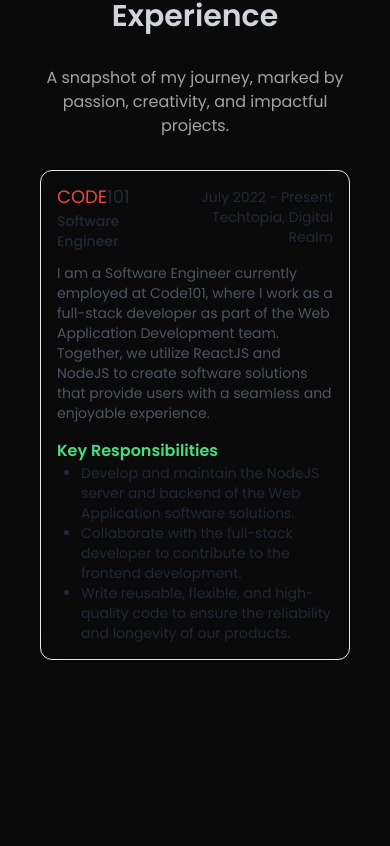
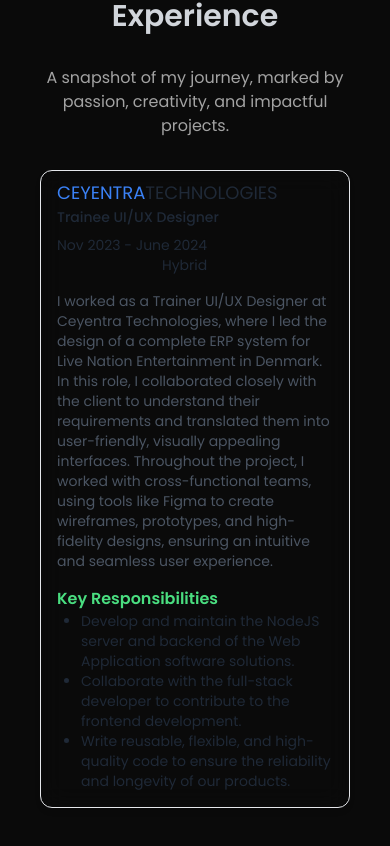
Before and after one commit to hettiarachchisp526/new-react-portfolio, a React (Vite) app in the folder protfoliyo-site/: page / in a window 390 px wide. Shown: the part 5108-5954 px from the top of the page. Before the commit the page ends 5848 px from the top, so only its background shows below. Built offline with nearby package versions, Linux system fonts and the light colour scheme.

Commit message:
update experiance

```diff
--- a/protfoliyo-site/src/Components/Experience.jsx
+++ b/protfoliyo-site/src/Components/Experience.jsx
@@ -1,3 +1,5 @@
+import ceyentra from '../assets/Experience/ceyentra.png'
+
 
 const Experience = () => {
   return (
@@ -16,21 +18,21 @@
 
 
     <div className='flex flex-col items-center justify-between w-full h-auto px-2 py-2 mx-auto mb-4 text-gray-800 transition-all duration-500 ease-in-out bg-white bg-opacity-0 border border-gray-200 shadow-md dark:text-gray-200 dark:border-gray-600 rounded-xl hover:shadow-md hover:shadow-orange-400 backdrop-blur-md'>
-        <div className='flex items-center justify-between w-full'>
+        <div className='flex flex-wrap items-center justify-between w-full'>
             <div className='flex items-center justify-center px-2 md:px-6'>
-                <img className='hidden w-16 m-2 rounded-full shadow-lg ring-2 ring-green-600 shadow-green-600 md:block' src='https://img.freepik.com/free-vector/illustration-user-avatar-icon_53876-5907.jpg?size=626&ext=jpg' alt="" />
+                <img className='hidden w-16 m-2 rounded-full shadow-lg ring-2 ring-orange-600 md:block' src={ceyentra} alt="" />
                 <div className='text-left '>
-                    <h4 className='text-lg uppercase duration-1000 ease-in-out md:text-2xl lg:text-3xl'><span className='text-red-500'>Code</span>101</h4>
-                    <h4 className='text-sm font-medium md:text-base dark:text-gray-200'>Software Engineer</h4>
+                    <h4 className='text-lg uppercase duration-1000 ease-in-out md:text-2xl lg:text-3xl'><span className='text-blue-500'>Ceyentra</span>Technologies</h4>
+                    <h4 className='text-sm font-medium md:text-base dark:text-gray-200'>Trainee UI/UX Designer</h4>
                 </div>
             </div>
-            <div className='gap-4 p-2 text-sm text-right duration-500 ease-in-out md:text-base'>
-                <p className='text-sm text-gray-800 md:text-base dark:text-gray-200'>July 2022 - Present </p>
-                <p className='text-sm text-gray-800 md:text-base dark:text-gray-200'>Techtopia, Digital Realm</p>
+            <div className='inline-block gap-4 p-2 text-sm text-right duration-500 ease-in-out md:text-base'>
+                <p className='text-sm text-gray-800 md:text-base dark:text-gray-200'>Nov 2023 - June 2024 </p>
+                <p className='text-sm text-gray-800 md:text-base dark:text-gray-200'>Hybrid</p>
             </div>
         </div>
         <div className='p-2 text-left'>
-            <p className='pb-4 text-sm text-gray-600 lg:text-base dark:text-gray-400'>I am a Software Engineer currently employed at Code101, where I work as a full-stack developer as part of the Web Application Development team. Together, we utilize ReactJS and NodeJS to create software solutions that provide users with a seamless and enjoyable experience.</p>
+            <p className='pb-4 text-sm text-gray-600 lg:text-base dark:text-gray-400'>I worked as a Trainer UI/UX Designer at Ceyentra Technologies, where I led the design of a complete ERP system for Live Nation Entertainment in Denmark. In this role, I collaborated closely with the client to understand their requirements and translated them into user-friendly, visually appealing interfaces. Throughout the project, I worked with cross-functional teams, using tools like Figma to create wireframes, prototypes, and high-fidelity designs, ensuring an intuitive and seamless user experience.</p>
             <h4 className='text-base font-semibold text-green-400'>Key Responsibilities</h4>
             <ul className='ml-6 text-sm list-disc'>
                 <li>Develop and maintain the NodeJS server and backend of the Web Application software solutions.</li>
--- a/protfoliyo-site/src/Components/Projects.jsx
+++ b/protfoliyo-site/src/Components/Projects.jsx
@@ -166,8 +166,8 @@
     href={githubLink}
     className="flex items-center justify-center p-2 text-xs text-white transition bg-gray-800 rounded-lg hover:bg-gray-700 sm:m-1 lg:p-3"
   >
-    <Github className="w-4 h-4 sm:w-5 sm:h-5 lg:w-6 lg:h-6" />
-    <span className="hidden lg:block lg:ml-1">GitHub</span>
+    <Github className="w-4 h-4 sm:w-5 sm:h-5 md:w-6 md:h-4" />
+    <span className="hidden md:block lg:ml-1">GitHub</span>
   </a>
 )}
 
@@ -176,7 +176,7 @@
       href={figmaLink}
       className="flex items-center justify-center p-2 text-xs text-white transition bg-gray-800 rounded-lg hover:bg-gray-700 sm:m-1 lg:p-3 "
     >
-      <Figma className="w-4 h-4 sm:w-5 sm:h-5 md:w-6 md:h-6" />
+      <Figma className="w-4 h-4 sm:w-5 sm:h-5 md:w-6 md:h-4" />
       <span className="hidden md:block lg:ml-1">Figma</span>
     </a>
   )}
@@ -186,7 +186,7 @@
       className="flex items-center justify-center p-2 text-xs text-white transition bg-gray-800 rounded-lg hover:bg-gray-700 sm:m-1 lg:p-3"
     >
                   <svg
-                  className="w-4 h-4 sm:w-5 sm:h-5 md:w-6 md:h-6"
+                  className="w-4 h-4 sm:w-5 sm:h-5 md:w-6 md:h-4"
                   xmlns="http://www.w3.org/2000/svg"
                   viewBox="0 0 576 512"
                   fill="currentColor"
```
Also changed, not shown: protfoliyo-site/src/assets/Experience/ceyentra.png (added).
